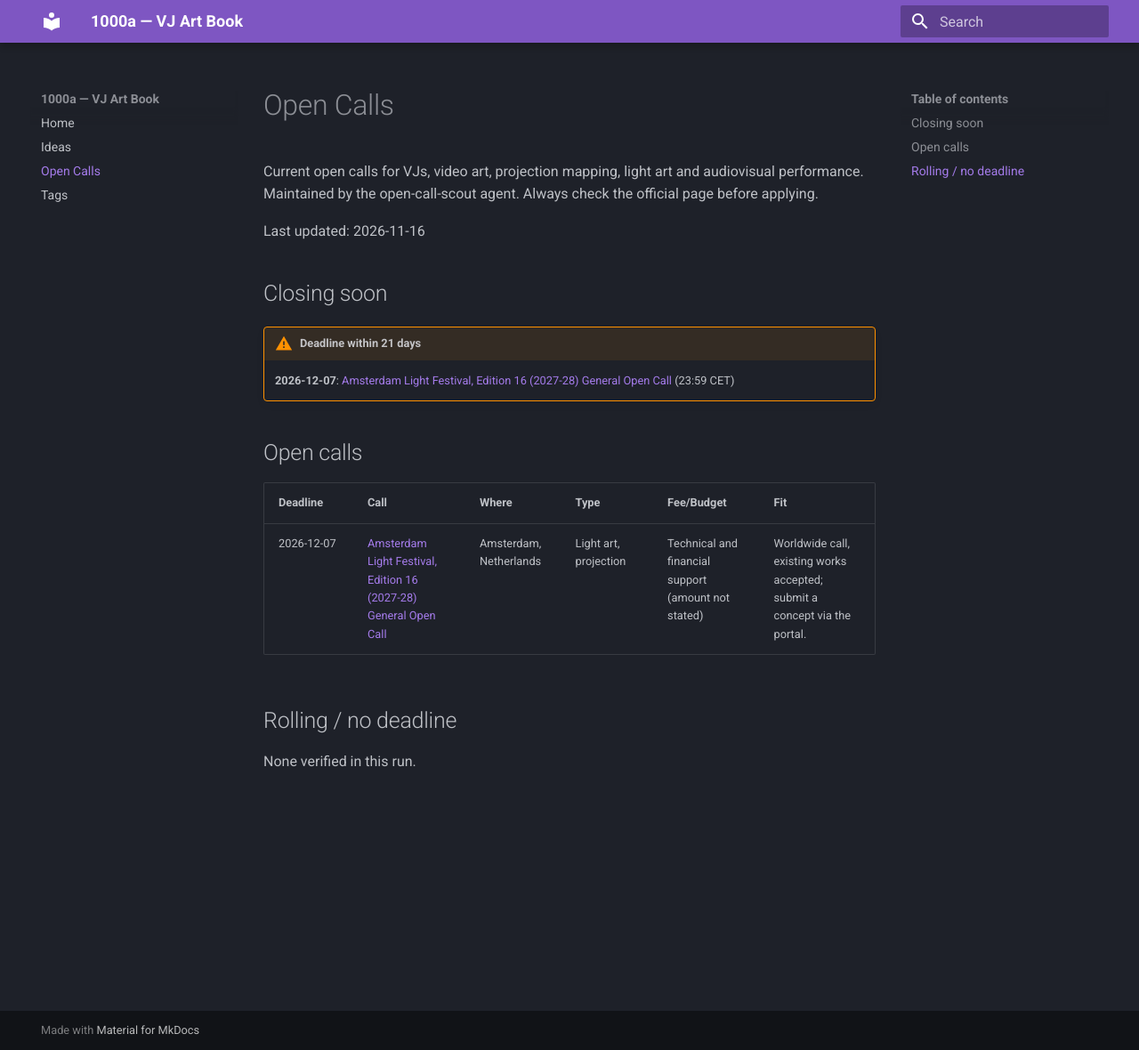
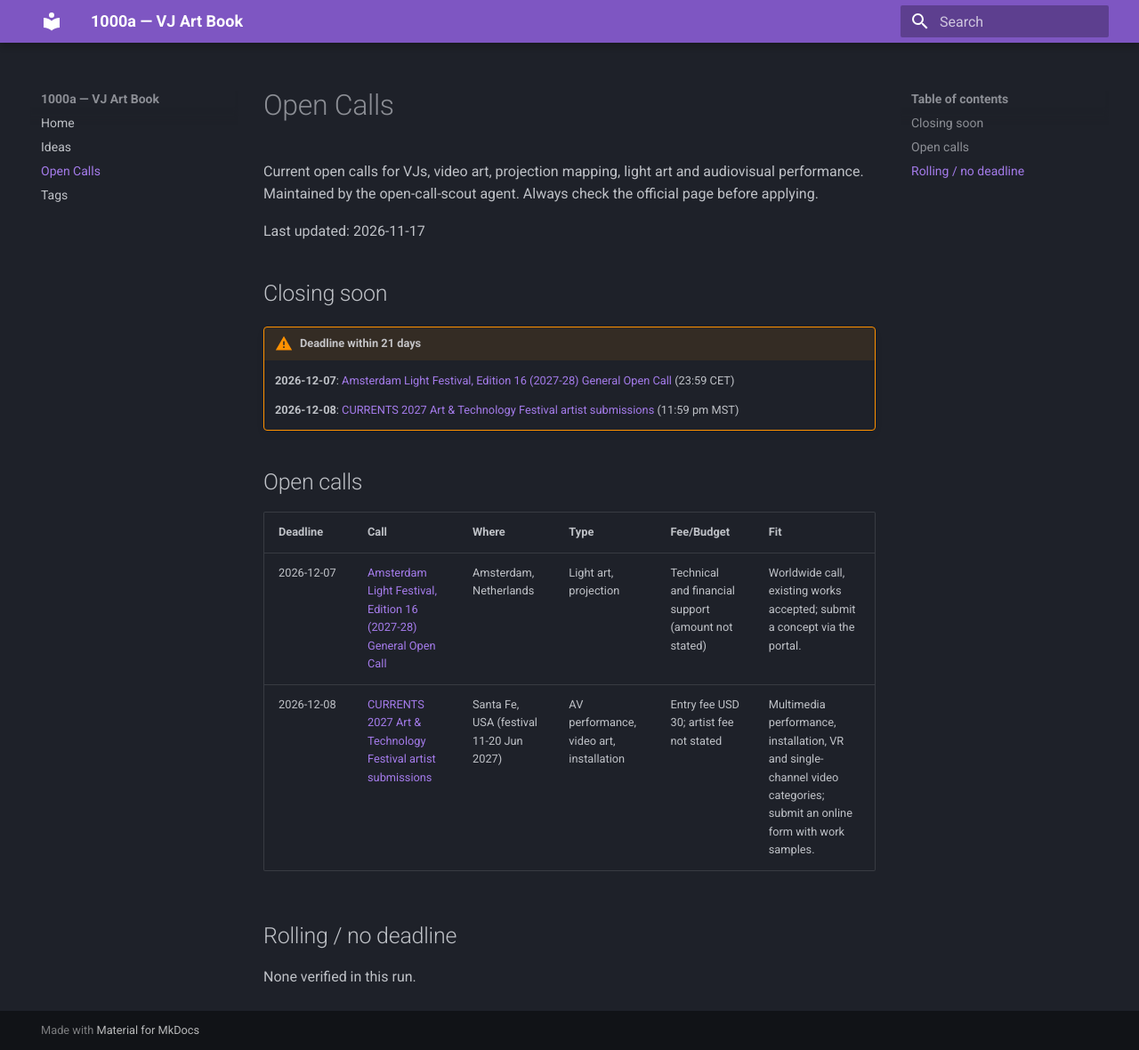
Before and after one commit to ghostrider/vj_artbook, an MkDocs documentation site: the page built from docs/open-calls.md, in a window 1280 px wide and 1180 px high. Shown: the whole window at 89% size. Built offline with MkDocs 1.6.1 and Material for MkDocs 9.7.7, drawn with Linux system fonts in a browser that asks for light colours.

Commit message:
open calls: update 2026-11-17
Co-Authored-By: Claude Opus 5.5 <noreply@anthropic.com>
Claude-Session: https://claude.ai/code/session_01HbsKgHBpu7owaAJMGbGMxd

```diff
--- a/docs/open-calls.md
+++ b/docs/open-calls.md
@@ -4,18 +4,21 @@ Current open calls for VJs, video art, projection mapping, light art and audiovi
 performance. Maintained by the open-call-scout agent. Always check the official
 page before applying.
 
-Last updated: 2026-11-16
+Last updated: 2026-11-17
 
 ## Closing soon
 
 !!! warning "Deadline within 21 days"
     **2026-12-07**: [Amsterdam Light Festival, Edition 16 (2027-28) General Open Call](https://amsterdamlightfestival.com/en/open-call) (23:59 CET)
 
+    **2026-12-08**: [CURRENTS 2027 Art & Technology Festival artist submissions](https://currentsnewmedia.org/submission-guidelines-2027/) (11:59 pm MST)
+
 ## Open calls
 
 | Deadline | Call | Where | Type | Fee/Budget | Fit |
 |---|---|---|---|---|---|
 | 2026-12-07 | [Amsterdam Light Festival, Edition 16 (2027-28) General Open Call](https://amsterdamlightfestival.com/en/open-call) | Amsterdam, Netherlands | Light art, projection | Technical and financial support (amount not stated) | Worldwide call, existing works accepted; submit a concept via the portal. |
+| 2026-12-08 | [CURRENTS 2027 Art & Technology Festival artist submissions](https://currentsnewmedia.org/submission-guidelines-2027/) | Santa Fe, USA (festival 11-20 Jun 2027) | AV performance, video art, installation | Entry fee USD 30; artist fee not stated | Multimedia performance, installation, VR and single-channel video categories; submit an online form with work samples. |
 
 ## Rolling / no deadline
 
```
Also changed, not shown: 1 other file.
